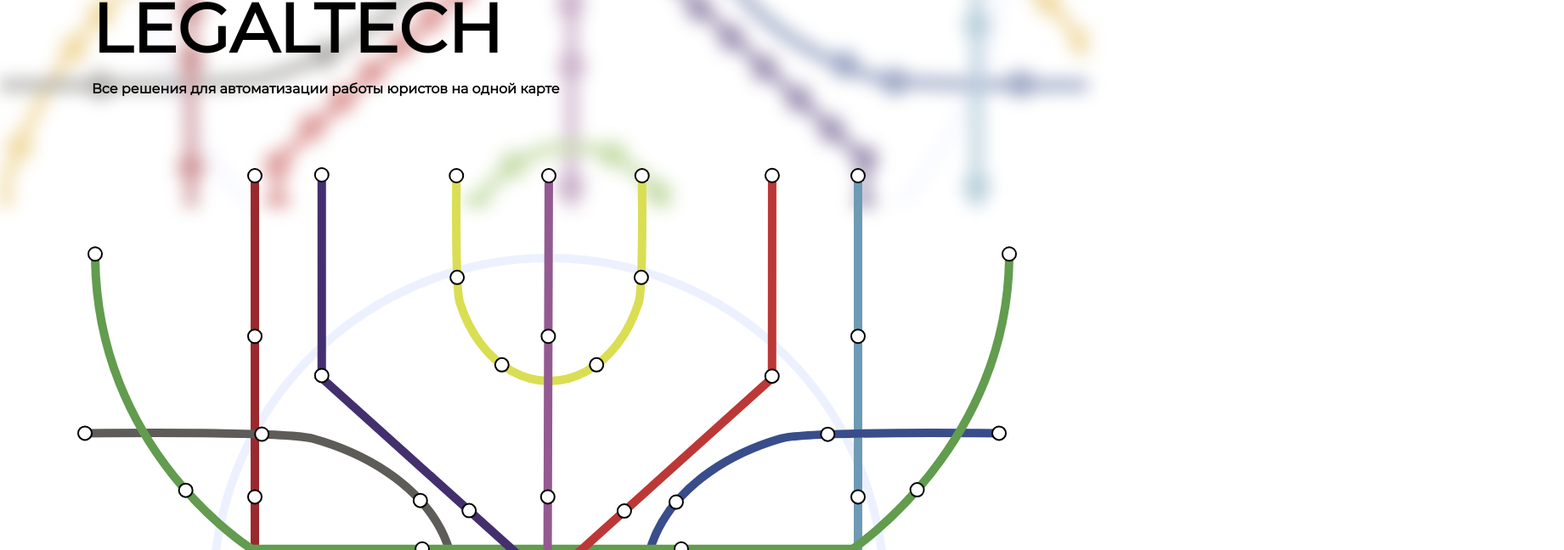
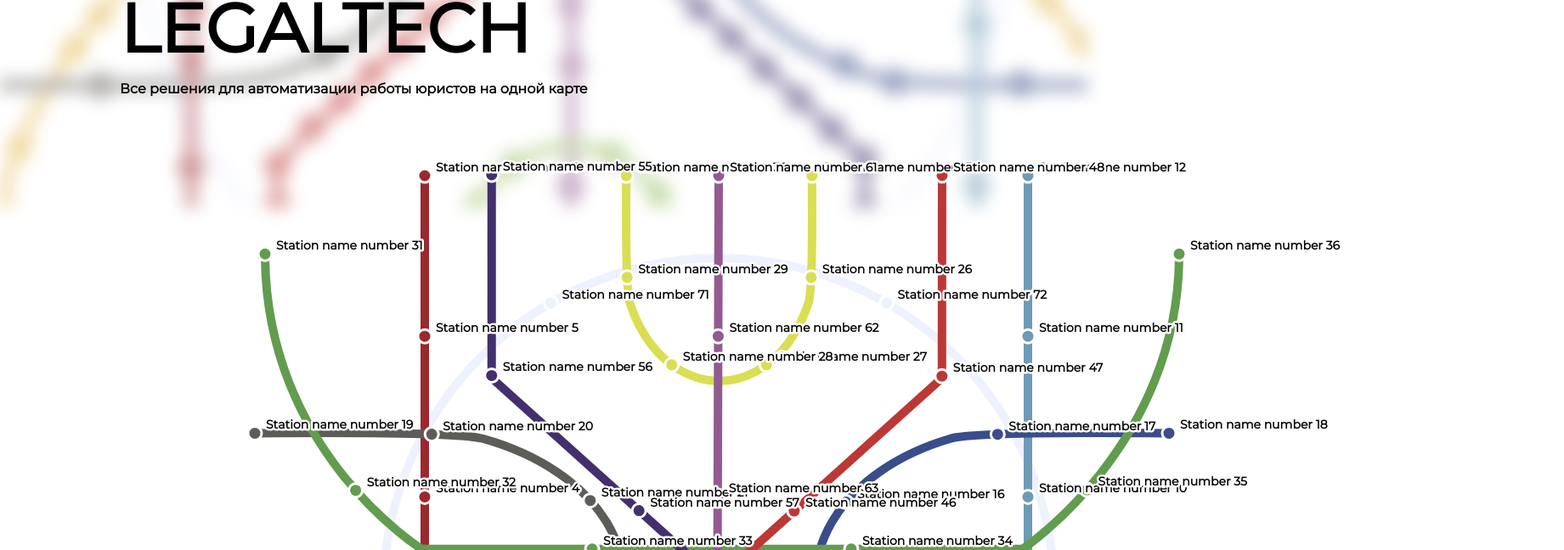
Before and after one commit to te0r1ty/legal-tech-front, a Vue app: page / in a window 1280 px wide. Shown: the part 456-1104 px from the top of the page at 85% size, 1841 px wide, since content can reach past the window. Built offline with nearby package versions, Linux system fonts and the light colour scheme; the HTML template or start-up script is replaced by a standard one.

Commit message:
Major map update
- Upgraded projects circles (matching color, white stroke)
- Added name of projects next to the circles (black color, white stroke)
- Animation when hover on specific circle (hovered circle scales up with its name, all other stations fade out to 0.1 opacity)

```diff
--- a/src/components/MapComponent.vue
+++ b/src/components/MapComponent.vue
@@ -1,33 +1,47 @@
 <template>
   <svg
-    width="1300"
+    width="1700"
     height="1100"
     viewBox="0 0 1300 1100"
     fill="none"
     xmlns="http://www.w3.org/2000/svg"
   >
-    <circle cx="646" cy="569" r="395" stroke="#5574F8" stroke-opacity="0.1" stroke-width="10" />
+    <circle cx="646" cy="569" r="395" stroke="#EEF1FE" stroke-width="10" />
     <path
+      class="project-category"
       v-for="(line, index) in lines"
       :key="index"
       :d="line.d"
       :stroke="line.color"
-      stroke-width="10"
-      fill="none"
       ref="mapLines"
-      stroke-linecap="round"
-      stroke-linejoin="round"
     />
     <circle
+      class="project-point"
       v-for="(station, index) in stations"
       :key="'station-' + index"
       :cx="station.x"
       :cy="station.y"
-      r="8"
-      fill="white"
-      stroke="black"
-      stroke-width="2"
+      :fill="station.color"
+      @mouseover="hoveredStationIndex = index"
+      @mouseleave="hoveredStationIndex = null"
     />
+    <!-- :\\\transform="`rotate(${0} ${station.\\\x} ${station.\\\y})`"
+     убрать слеши и добавить в тег текста, если понадобится вращение-->
+    <text
+      class="project-name"
+      v-for="(station, index) in stations"
+      :key="'text-' + index"
+      :x="station.x + 13"
+      :y="station.y - 5"
+      :class="{
+        'projcet-name__not-hovered': hoveredStationIndex === null,
+        'project-name__hovered': hoveredStationIndex === index,
+        'project-name__hovered-another':
+          hoveredStationIndex !== index && hoveredStationIndex !== null,
+      }"
+    >
+      {{ 'Station name number ' + (index + 1) }}
+    </text>
     <defs>
       <clipPath id="clip0_321_307">
         <rect width="883" height="950" fill="white" transform="translate(203 75)" />
@@ -41,13 +55,13 @@
 
 <script setup lang="ts">
 import { ref, onMounted, watch, nextTick } from 'vue'
-import { MAP_LINES } from '@/constants/map-lines.ts'
+import { MAP_LINES } from '@/constants/map-lines.ts' //
 import type { MapLine } from '@/constants/map-lines.ts'
 
 interface Station {
   x: number
   y: number
-  pathIndex: number
+  color: string
 }
 
 const lines = ref<MapLine[]>([])
@@ -58,8 +72,12 @@ MAP_LINES.forEach((line) => {
 const stations = ref<Station[]>([])
 const stationCount = ref<number>(6)
 const mapLines = ref<SVGPathElement[]>([])
+const hoveredStationIndex = ref<number | null>(null)
 
 const calculateStations = () => {
+  const cx = 646
+  const cy = 569
+  const r = 395
   stations.value = []
   nextTick(() => {
     mapLines.value.forEach((pathElement, pathIndex) => {
@@ -68,10 +86,18 @@ const calculateStations = () => {
 
       for (let i = 0; i < stationCount.value; i++) {
         const point = pathElement.getPointAtLength(i * step)
-        stations.value.push({ x: point.x, y: point.y, pathIndex })
+        stations.value.push({ x: point.x, y: point.y, color: lines.value[pathIndex].color })
       }
     })
-    //TODO Сделать такую же для кольцевой линии
+
+    for (let i = 0; i < stationCount.value; i++) {
+      const angle = (2 * Math.PI * i) / stationCount.value
+      stations.value.push({
+        x: cx + r * Math.cos(angle),
+        y: cy + r * Math.sin(angle),
+        color: '#eef1fe',
+      })
+    }
   })
 }
 onMounted(() => {
@@ -83,4 +109,50 @@ watch(stationCount, () => {
 })
 </script>
 
-<style scoped lang="scss"></style>
+<style scoped lang="scss">
+.project-name {
+  font-size: 14px;
+  font-weight: bold;
+  fill: black;
+  paint-order: stroke;
+  stroke: white;
+  stroke-width: 5;
+  stroke-linecap: round;
+  stroke-linejoin: round;
+  transition:
+    font-size 0.2s 0.3s,
+    transform 0.2s 0.3s,
+    opacity 0.2s 0.3s;
+
+  &__not-hovered {
+    opacity: 1;
+  }
+  &__hovered {
+    font-size: 18px;
+    transform: translate(5px, 10px);
+    z-index: 9999;
+  }
+  &__hovered-another {
+    opacity: 0.1;
+  }
+}
+.project-point {
+  r: 8;
+  stroke: white;
+  stroke-width: 3;
+  transition: r 0.2s;
+  transition-delay: 0.3s;
+  cursor: pointer;
+
+  &:hover {
+    r: 14;
+  }
+}
+
+.project-category {
+  stroke-width: 10;
+  fill: none;
+  stroke-linecap: round;
+  stroke-linejoin: round;
+}
+</style>
```
